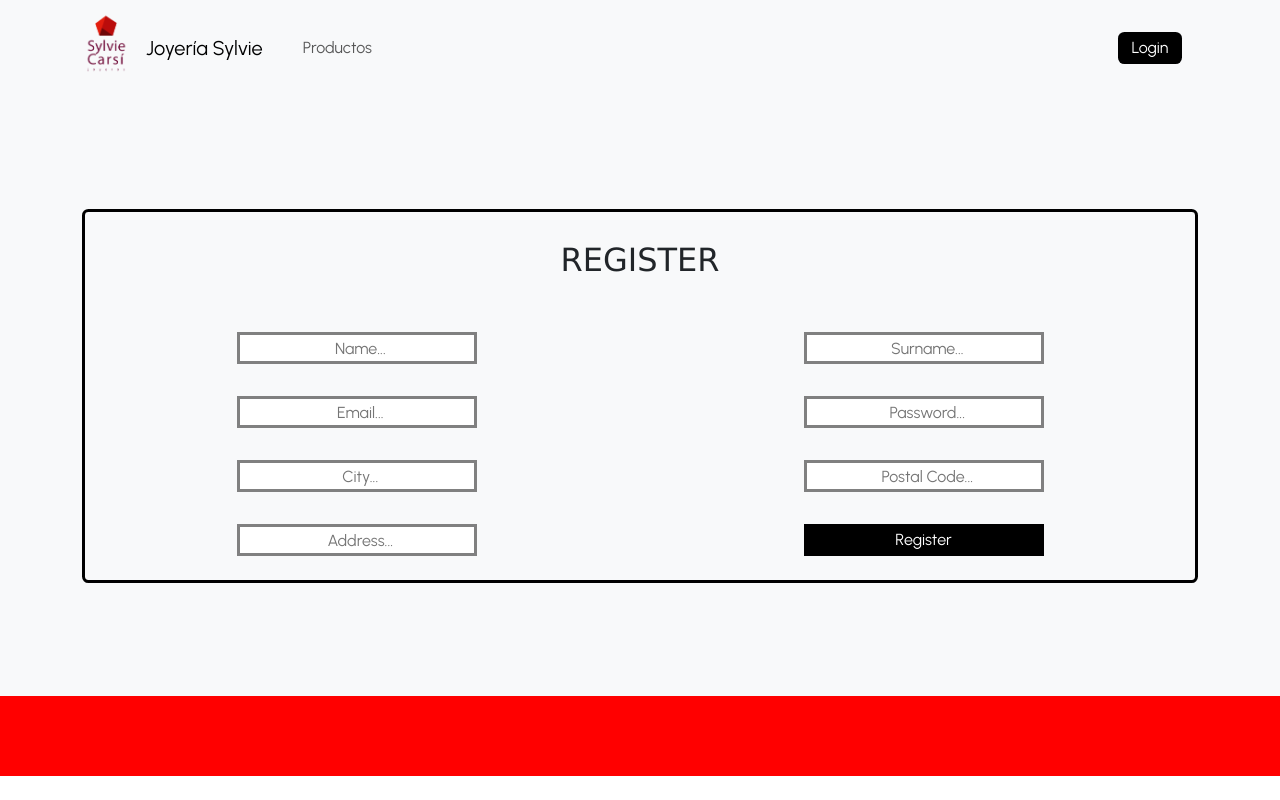
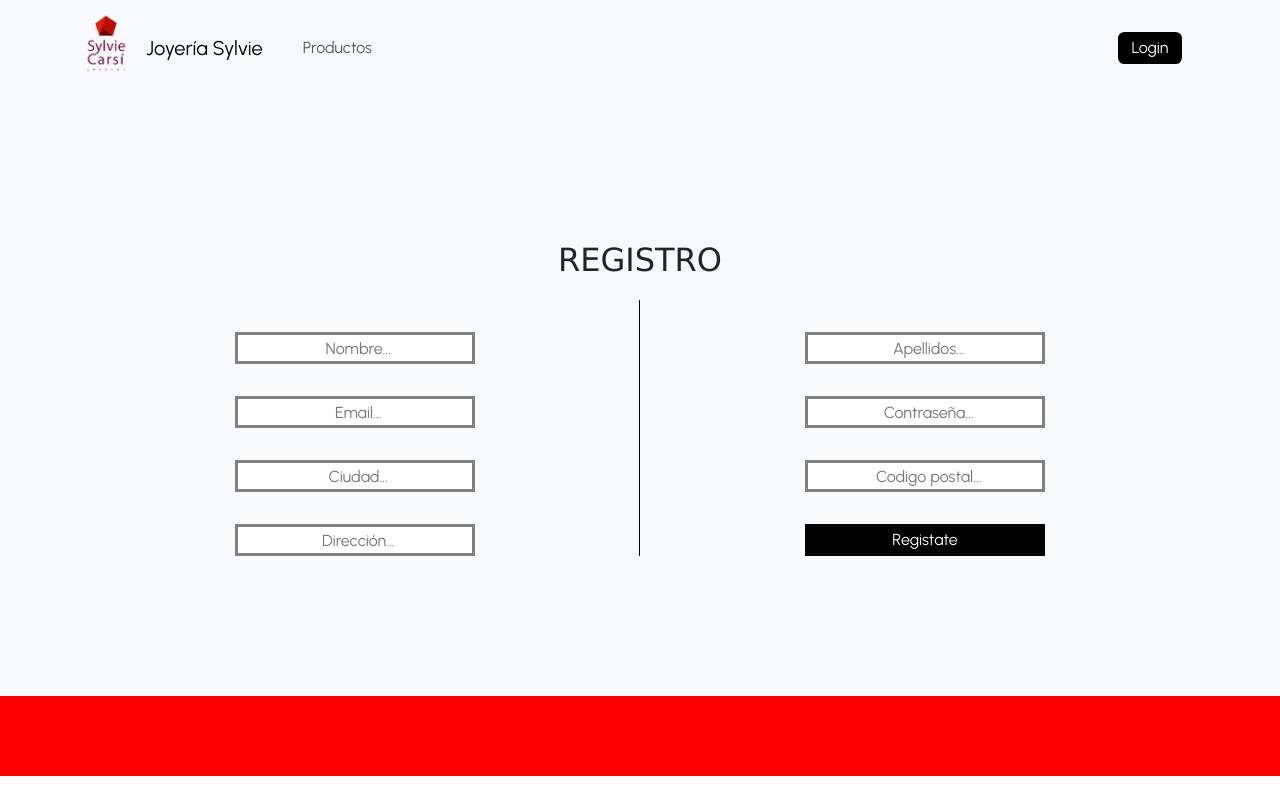
Before and after one commit to AlejandroCabezaCarsi/jewelry-FINAL_PROJECT-FRONTEND-REACT, a React (Vite) app: page /Register in a window 1280 px wide. Built offline with nearby package versions, Linux system fonts and the light colour scheme; the HTML template or start-up script is replaced by a standard one.

Commit message:
[UPDATE] Updated styles at register view. (Finished)

```diff
--- a/src/pages/Login/Login.css
+++ b/src/pages/Login/Login.css
@@ -58,3 +58,8 @@
     width: 0em;
   }
 }
+
+.registerLink{
+  color: blue;
+  cursor: pointer;
+}
--- a/src/pages/Login/Login.jsx
+++ b/src/pages/Login/Login.jsx
@@ -64,10 +64,6 @@ export const Login = () => {
             setTimeout(() => {
               navigate("/");
             }, 3500);
-
-            //---------------------------------------------------------
-            //ARREGLAR WELCOME
-            //---------------------------------------------------------
 
             setWelcome(`Bienvenid@ de nuevo ${userInfo.data.data.name}`);
           })
@@ -150,6 +146,7 @@ export const Login = () => {
                   <div onClick={() => logMe()} className="botonLogin">
                     Login me!
                   </div>
+                  <div className=" d-flex">Si no tienes cuenta, regístrate <p className="registerLink ms-1" onClick={()=>navigate("/Register")}>aquí</p></div>
 
                   {backendError !== "" ? (
                     <div className="errorBackend">{backendError}</div>
--- a/src/pages/Register/Register.css
+++ b/src/pages/Register/Register.css
@@ -7,13 +7,7 @@
     align-items: center;
 }
 
-.registerFormDesign{
 
-
-    border: solid black 0.2em;
-    border-radius: 0.4em;
-
-}
 
 .registerButton{
         display: flex;
@@ -48,6 +42,10 @@
     font-family:Verdana, Geneva, Tahoma, sans-serif;
 }
 
+.registerLine{
+    border-right: solid black 0.1em;
+}
+
 @keyframes shake {
     0% { transform: translateX(0); }
     10% { transform: translateX(-1em); }
@@ -59,3 +57,9 @@
     80% { transform: translateX(-1em); }
     100% { transform: translateX(0); }
 }
+
+@media screen and (max-width: 992px) {
+    .registerLine{
+        border-right: solid black 0em;
+    }
+  }
--- a/src/pages/Register/Register.jsx
+++ b/src/pages/Register/Register.jsx
@@ -68,12 +68,12 @@ export const Register = () => {
 
             <Container>
 
-            <div className="registerFormDesign">
+            <div className="registerFormDesign mb-4">
 
               <Row>
                 <Col className="text-center mb-3 mt-4">
                   <div className="registerTitle">
-                    REGISTER
+                    REGISTRO
                   </div>
                 </Col>
               </Row>
@@ -87,13 +87,13 @@ export const Register = () => {
                 md={12}
                 lg={6}
                 xl={6}
-                className="d-flex flex-row justify-content-center"
+                className="d-flex flex-row justify-content-center registerLine"
               >
 
                 <InputText
                   type={"text"}
                   design={"normalInput"}
-                  placeholder={"  Name..."}
+                  placeholder={"  Nombre..."}
                   name={"name"}
                   functionHandler={inputHandler}
                   onBlurFunction={inputCheck}
@@ -111,7 +111,7 @@ export const Register = () => {
                 <InputText
                 type={"text"}
                           design={"normalInput"}
-                          placeholder={"  Surname..."}
+                          placeholder={"  Apellidos..."}
                           name={"surname"}
                           functionHandler={inputHandler}
                           onBlurFunction={inputCheck}
@@ -129,7 +129,7 @@ export const Register = () => {
                 md={12}
                 lg={6}
                 xl={6}
-                className="d-flex flex-column align-items-center"
+                className="d-flex flex-column align-items-center registerLine"
               >
 
                 <InputText
@@ -153,7 +153,7 @@ export const Register = () => {
                 md={12}
                 lg={6}
                 xl={6}
-                className="d-flex flex-row justify-content-center"
+                className="d-flex flex-column align-items-center"
               >
                 <InputText
                 type={"password"}
@@ -162,12 +162,13 @@ export const Register = () => {
                     ? "normalInput"
                     : "normalInput errorInput"
                 }
-                          placeholder={"  Password..."}
+                          placeholder={"  Contraseña..."}
                           name={"password"}
                           functionHandler={inputHandler}
                           onBlurFunction={inputCheck}
 
                 />
+                <div className="errorText">{credentialsError.passwordError}</div>
                 </Col>
             </Row>
 
@@ -180,13 +181,13 @@ export const Register = () => {
                 md={12}
                 lg={6}
                 xl={6}
-                className="d-flex flex-row justify-content-center"
+                className="d-flex flex-row justify-content-center registerLine"
               >
 
                 <InputText
                   type={"text"}
                   design={"normalInput"}
-                  placeholder={"  City..."}
+                  placeholder={"  Ciudad..."}
                   name={"city"}
                   functionHandler={inputHandler}
                   onBlurFunction={inputCheck}
@@ -204,7 +205,7 @@ export const Register = () => {
                 <InputText
                 type={"text"}
                 design={"normalInput"}
-                          placeholder={"  Postal Code..."}
+                          placeholder={"  Codigo postal..."}
                           name={"postalCode"}
                           functionHandler={inputHandler}
                           onBlurFunction={inputCheck}
@@ -220,13 +221,13 @@ export const Register = () => {
                 md={12}
                 lg={6}
                 xl={6}
-                className="d-flex flex-row justify-content-center"
+                className="d-flex flex-row justify-content-center registerLine"
               >
 
                 <InputText
                   type={"text"}
                   design={"normalInput"}
-                  placeholder={"  Address..."}
+                  placeholder={"  Dirección..."}
                   name={"address"}
                   functionHandler={inputHandler}
                   onBlurFunction={inputCheck}
@@ -247,7 +248,7 @@ export const Register = () => {
                 onClick={credentialsError.emailError || credentialsError.passwordError ? null : registerMe}
                 className={`registerButton ${credentialsError.emailError || credentialsError.passwordError ? 'inactiveButton' : ''}`}
               >
-                Register
+                Registate
               </div>
               {credentialsError.emailError || credentialsError.passwordError ? (
             <div className="registerErrorMessage">
```
